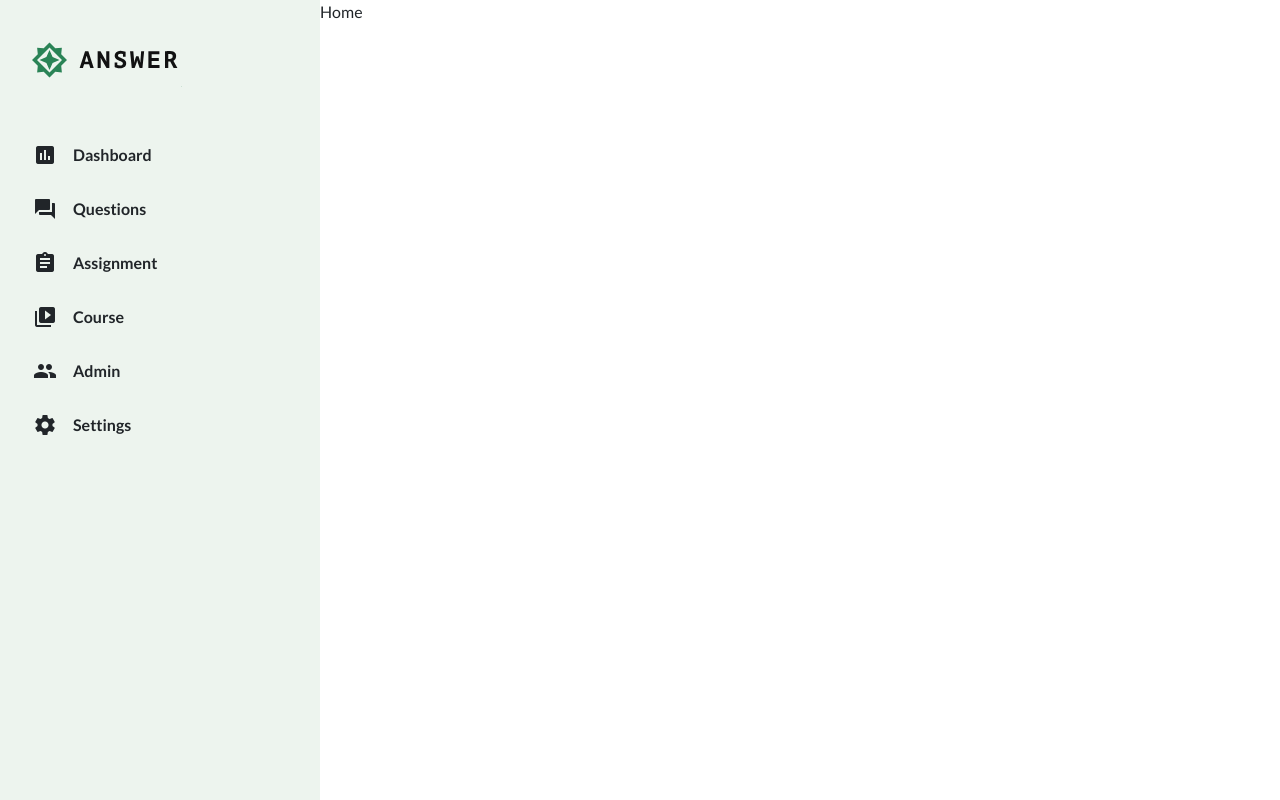
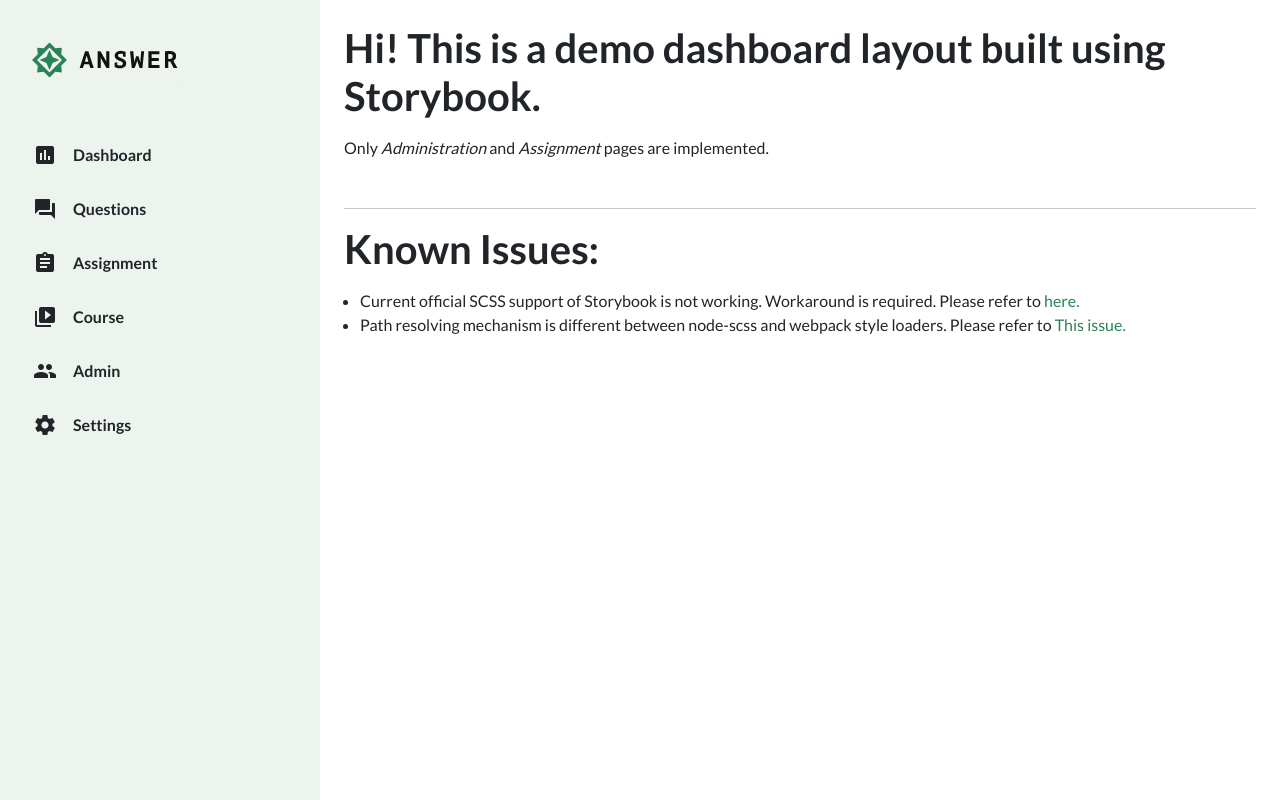
Before and after one commit to solring/mock-dashboard, a React (Create React App) app: page / in a window 1280 px wide. Built offline with nearby package versions, Linux system fonts and the light colour scheme.

Commit message:
add home screen.

```diff
--- a/src/App.js
+++ b/src/App.js
@@ -4,6 +4,7 @@ import Sidebar from './components/Sidebar';
 import AdminScreen from './components/AdminScreen';
 import AssignmentScreen from './components/AssignmentScreen';
 import { Route, Switch, BrowserRouter as Router } from 'react-router-dom';
+import HomeScreen from './components/HomeScreen';
 
 function App() {
 
@@ -39,7 +40,7 @@ function App() {
       <div className="col-10 col-lg-9 h-100">
         <Switch>
           <Route exact path="/">
-            <div>Home</div>
+            <HomeScreen />
           </Route>
           <Route path="/admin">
             <AdminScreen />
--- /dev/null
+++ b/src/components/HomeScreen.js
@@ -0,0 +1,32 @@
+import React from 'react'
+
+export default function HomeScreen() {
+  return (
+    <div className="p-4">
+      <h2 className="mb-3">Hi! This is a demo dashboard layout built using Storybook.</h2>
+
+      <p>Only <em>Administration</em> and <em>Assignment</em> pages are implemented.</p>
+
+      <hr className="mt-5 mb-3"/>
+
+      <h2 className="mb-3">Known Issues:</h2>
+
+      <ul className="ms-3">
+        <li key={1} style={{"list-style": 'disc'}}>
+          <p>
+            Current official SCSS support of Storybook is not working.
+            Workaround is required.
+            Please refer to <a href="https://github.com/solring/react-scss-template">here.</a>
+          </p>
+        </li>
+        <li key={2} style={{"list-style": 'disc'}}>
+          <p>
+            Path resolving mechanism is different between node-scss and webpack style loaders.
+            Please refer to <a href="https://github.com/solring/react-scss-template/issues/1">This issue.</a>
+          </p>
+        </li>
+      </ul>
+
+    </div>
+  )
+}
```
Also changed, not shown: 1 other file (tests, documents, lock files or other folders).
